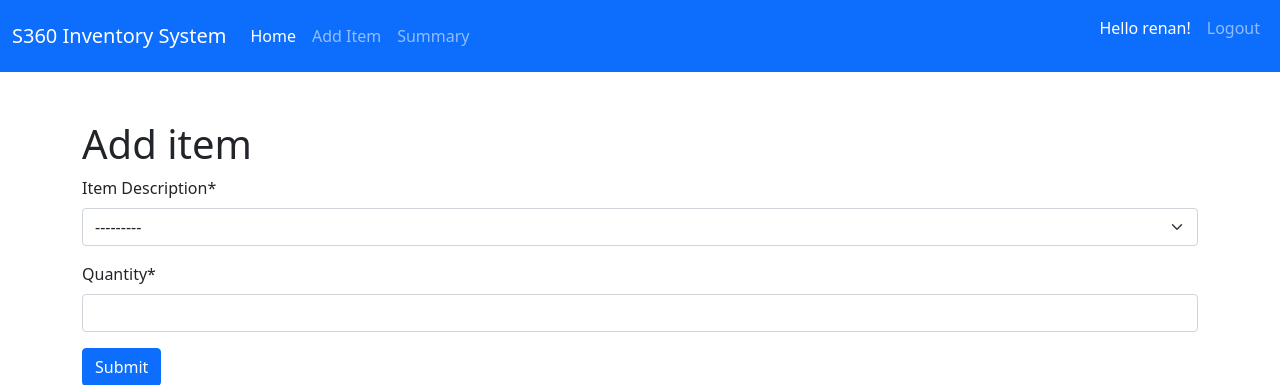
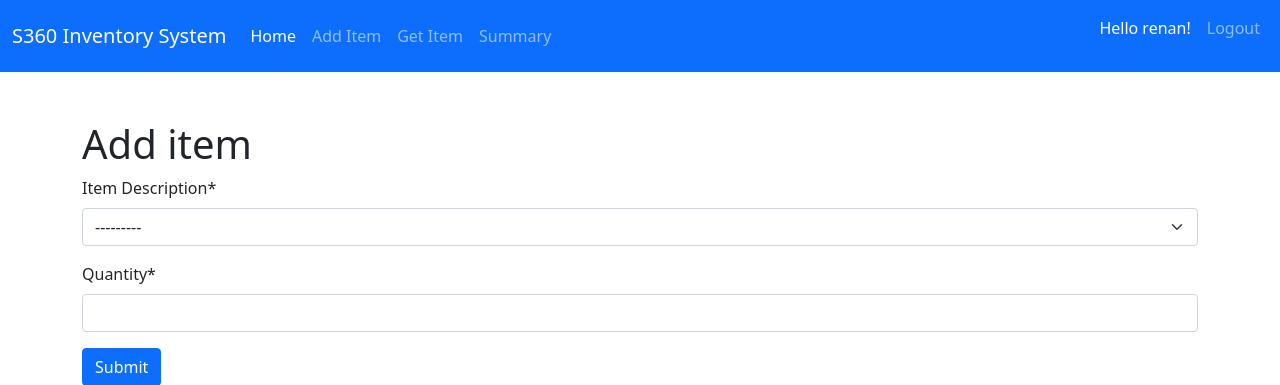
Before and after one commit to renzo031109/Inventory-System, a Django app: page /add_item/ in a window 1280 px wide. Shown: the top 385 px of the page. Run offline with Django 5.2, Linux system fonts and the light colour scheme; a user stored in the database is signed in; data comes from the database, SQL or seed files in the repository; both versions use the stored data as it was after the commit; some libraries are stand-ins or nearby versions.

Commit message:
build add item, get item and summary

```diff
--- a/inventory/admin.py
+++ b/inventory/admin.py
@@ -1,7 +1,8 @@
 from django.contrib import admin
-from .models import Item, ItemName
+from .models import Item, ItemName, Item_SOH
 
 admin.site.site_header = "S360 Inventory System"
 
 admin.site.register(Item)
 admin.site.register(ItemName)
+admin.site.register(Item_SOH)
--- a/inventory/forms.py
+++ b/inventory/forms.py
@@ -1,23 +1,26 @@
 from django import forms
 from .models import Item, ItemName
 
-class ItemForm(forms.ModelForm):
+class ItemFormAdd(forms.ModelForm):
     class Meta:
         model = Item
-        fields = (
+
+        fields = [
             'item',
-            'quantity'
-        )
+            'quantity',
+            'remarks'
+        ]
+
         labels = {
             'item': 'Item Description',
             'quantity':'Quantity',
-
+            'remarks':'remarks',
         }
 
         widgets = {
             'item': forms.Select(attrs={'id':'item'}),
-            'quantity': forms.TextInput(attrs={'id':'quantity'})
-
+            'quantity': forms.TextInput(attrs={'id':'quantity'}),
+            'remarks': forms.TextInput(attrs={'value': 'IN', 'type':'hidden'})
         }
 
         item = forms.ModelChoiceField(
@@ -26,3 +29,32 @@
                 required=True,
                 widget=forms.Select(attrs={'class': 'form-control'})
             )
+
+class ItemFormGet(forms.ModelForm):
+    class Meta:
+        model = Item
+
+        fields = [
+            'item',
+            'quantity',
+            'remarks'
+        ]
+
+        labels = {
+            'item': 'Item Description',
+            'quantity':'Quantity',
+            'remarks':'remarks',
+        }
+
+        widgets = {
+            'item': forms.Select(attrs={'id':'item'}),
+            'quantity': forms.TextInput(attrs={'id':'quantity'}),
+            'remarks': forms.TextInput(attrs={'value': 'OUT', 'type':'hidden'})
+        }
+
+        item = forms.ModelChoiceField(
+                queryset=ItemName.objects.all(),
+                to_field_name='item',
+                required=True,
+                widget=forms.Select(attrs={'class': 'form-control'})
+            )
--- a/inventory/models.py
+++ b/inventory/models.py
@@ -7,13 +7,16 @@
 
     class Meta:
         verbose_name_plural = 'Item Name'
+        ordering = ["item_name"]
 
     def __str__(self):
         return self.item_name
 
+
 class Item(models.Model):
     item = models.ForeignKey(ItemName, null=True, on_delete=models.CASCADE)
     quantity = models.IntegerField()
+    remarks = models.CharField(max_length=50, null=True)
     date_added = models.DateField(auto_now_add=True)
 
     class Meta:
@@ -21,3 +24,14 @@
 
     def __str__(self):
         return str(self.item)
+
+
+class Item_SOH(models.Model):
+    item = models.ForeignKey(ItemName, null=True, on_delete=models.CASCADE)
+    soh = models.IntegerField()
+
+    class Meta:
+        verbose_name_plural = 'Item SOH'
+
+    def __str__(self):
+        return f'{str(self.item)} = {str(self.soh)}'
--- a/inventory/templates/inventory/summary.html
+++ b/inventory/templates/inventory/summary.html
@@ -7,6 +7,7 @@
 
 {% block content %}
 
+<div class="container mt-5">
 <h1>Stock Logs</h1>
 
 <table class="table table-bordered table-hover">
@@ -23,12 +24,13 @@
       <tr>
         <td>{{ item.item }}</td>
         <td>{{ item.item.brand_name }}</td>
-        <td>{{ item.quantity }}</td>
+        <td>{{ item.soh }}</td>
       </tr>
       {% endfor %}
 
     </tbody>
   </table>
+</div>
 
 
 {% endblock content %}
--- a/inventory/urls.py
+++ b/inventory/urls.py
@@ -6,5 +6,6 @@
     path('add_item/', views.add_item, name='add_item'),
     path('delete/<str:id>/', views.delete_item, name = 'delete_item'),
     path('summary/', views.summary_item, name='summary_item'),
+    path('get_item/', views.get_item, name='get_item'),
 
 ]
--- a/inventory/views.py
+++ b/inventory/views.py
@@ -1,7 +1,7 @@
 from django.shortcuts import render, redirect
 from django.contrib.auth.decorators import login_required
-from .models import Item
-from .forms import ItemForm
+from .models import Item, Item_SOH
+from .forms import ItemFormGet, ItemFormAdd
 
 @login_required
 def home(request):
@@ -11,12 +11,26 @@
 
 @login_required
 def add_item(request):
-    form = ItemForm()
+
     if request.method == 'POST':
-        form = ItemForm(request.POST)
+        form = ItemFormAdd(request.POST)
         if form.is_valid():
+            #get the item name from the form
+            add_item = request.POST.get('item')
+            #get the item qty from the form
+            add_qty = request.POST.get('quantity')
+            #get the item SOH from model table
+            item_soh = Item_SOH.objects.get(item=add_item)
+            #compute add soh
+            soh = int(item_soh.soh) + int(add_qty)
+            #get the updated soh after add
+            item_soh.soh = soh
+            #save tables
+            item_soh.save()
             form.save()
             return redirect('home')
+    else:
+        form = ItemFormAdd()
     context = {'form': form}
     return render(request, 'inventory/add_item.html', context)
 
@@ -28,6 +42,35 @@
     return redirect('home')
 
 def summary_item(request):
-    items = Item.objects.all()
+    items = Item_SOH.objects.all()
     context = {'items': items}
     return render(request, 'inventory/summary.html', context)
+
+
+def get_item(request):
+
+    if request.method == 'POST':
+        form = ItemFormGet(request.POST)
+
+        if form.is_valid():
+            #get the item name from the form
+            pick_item = request.POST.get('item')
+            #get the item qty from the form
+            pick_qty = request.POST.get('quantity')
+            #get the item SOH from model table
+            item_soh = Item_SOH.objects.get(item=pick_item)
+
+            if int(item_soh.soh) < int(pick_qty):
+                print("out of stock")
+            else:
+                #minus get item to soh
+                new_soh = int(item_soh.soh) - int(pick_qty)
+                #get the updated item soh
+                item_soh.soh = new_soh
+                item_soh.save()
+                form.save()
+                return redirect('home')
+    else:
+        form = ItemFormGet()
+    context = {'form':form}
+    return render(request,'inventory/get_item.html', context)
--- a/templates/navbar.html
+++ b/templates/navbar.html
@@ -14,7 +14,10 @@
             <a class="nav-link" href="{% url 'add_item' %}" >Add Item</a>
           </li>
           <li class="nav-item">
-            <a class="nav-link" href="{% url 'add_item' %}" >Summary</a>
+            <a class="nav-link" href="{% url 'get_item' %}" >Get Item</a>
+          </li>
+          <li class="nav-item">
+            <a class="nav-link" href="{% url 'summary_item' %}" >Summary</a>
           </li>
         </ul>
 
```
Also changed, not shown: inventory/templates/inventory/get_item.html (added, +21 -0 lines), inventory/templates/inventory/home.html (+9 -8 lines), db.sqlite3, inventory/migrations/0006_alter_itemname_options_item_soh.py (added), inventory/migrations/0007_alter_item_soh_options_item_remarks.py (added), inventory/migrations/0008_alter_item_remarks.py (added), inventory/migrations/0009_alter_item_remarks.py (added).
